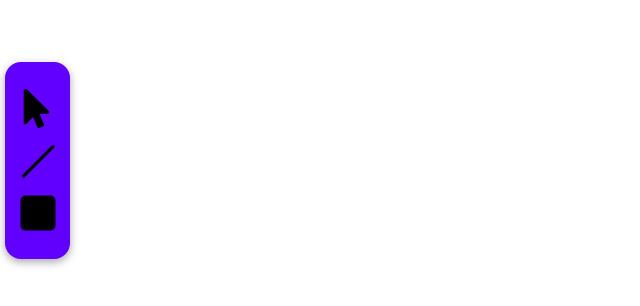
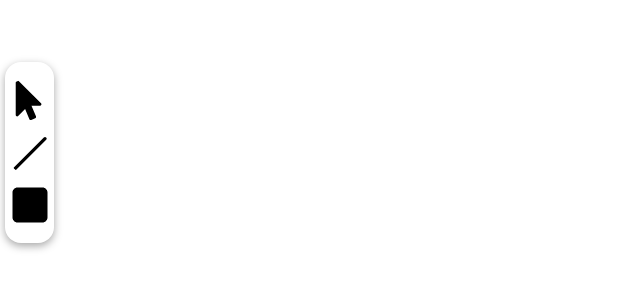
Before and after one commit to eakarr/draWMe-reactjs, a React (Create React App) app: page / in a window 1280 px wide. Shown: the part 338-644 px from the top of the page, without its empty margins (0-640 px from the left). Built offline with nearby package versions, Linux system fonts and the light colour scheme.

Commit message:
Padding and backgroundColor changed

```diff
--- a/src/components/Canvas.scss
+++ b/src/components/Canvas.scss
@@ -1,7 +1,7 @@
 .container-buttons {
   position: fixed;
-  padding: 0.8rem;
-  background-color: #6100FF;
+  padding: 0.3rem;
+  background-color: white;
   border: none ;
   box-shadow: rgba(0, 0, 0, 0.35) 0px 3px 8px;
   border-radius: 1rem;
```
